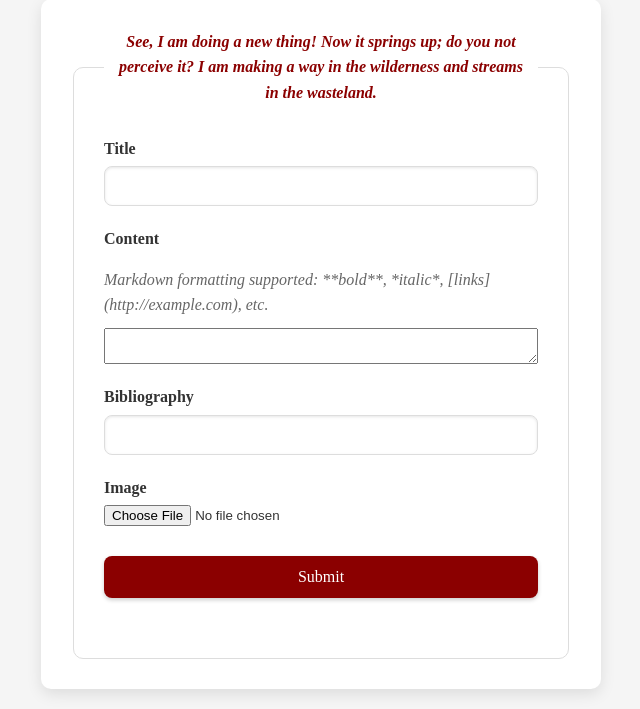
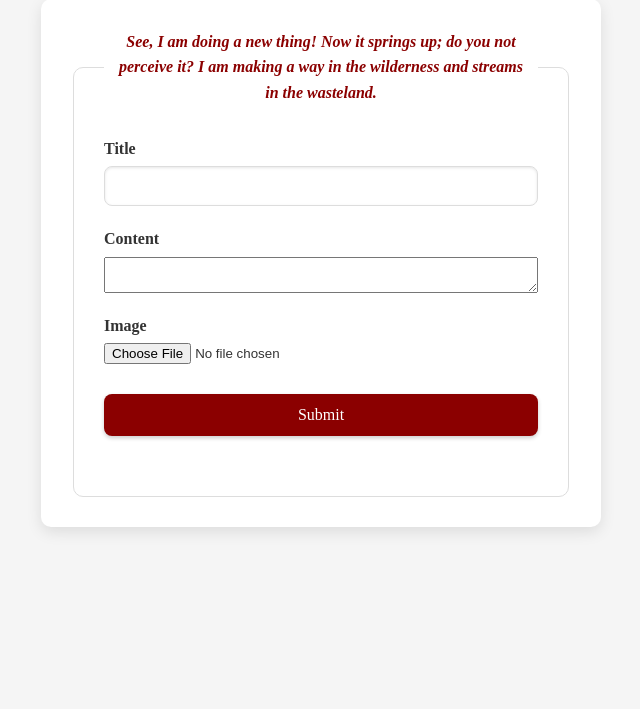
Before and after one commit to mcbhabhi/christiangirlssite, a Python web app: template christiangirls/templates/confess.html in a window 1280 px wide. Shown: the part 119-828 px from the top of the page, without its empty margins (319-959 px from the left). After the commit the page ends 651 px from the top, so only its background shows below. Run offline with Jinja, Linux system fonts and the light colour scheme; the template is opened without the code that fills it: most values are stand-ins (such as "Sample title", 1, 10 or a date in 2020); form fields are guessed from the names that the template uses.

Commit message:
added markdown and images to posts

```diff
--- a/christiangirls/models.py
+++ b/christiangirls/models.py
@@ -44,7 +44,6 @@ class Post(db.Model):
     title = db.Column(db.String(100), nullable=False)
     date = db.Column(db.DateTime, nullable=False, default=lambda: datetime.now(get_localzone()))
     content = db.Column(db.Text, nullable=False)
-    bibliography = db.Column(db.Text)
     image_file = db.Column(db.String(20), nullable=True)
     user_id = db.Column(db.Integer, db.ForeignKey('user.id'), nullable=False)
 
--- a/christiangirls/posts/forms.py
+++ b/christiangirls/posts/forms.py
@@ -1,12 +1,11 @@
 from flask_wtf import  FlaskForm
 from flask_wtf.file import FileField, FileAllowed
 from flask_pagedown.fields import PageDownField
-from wtforms import StringField, SubmitField, TextAreaField
+from wtforms import StringField, SubmitField
 from wtforms.validators import DataRequired
 
 class Create(FlaskForm):
      title = StringField('Title', validators=[DataRequired()])
-     content = PageDownField('Content', validators=[DataRequired()], render_kw={"rows": 10})
-     bibliography = StringField('Bibliography')
+     content = PageDownField('Content', validators=[DataRequired()], render_kw={"class": "custom-content-box"})
      image = FileField('Add Image', validators=[FileAllowed(['jpg', 'png', 'jpeg', 'gif'])])
      submit = SubmitField('Create')
--- a/christiangirls/posts/routes.py
+++ b/christiangirls/posts/routes.py
@@ -36,7 +36,6 @@ def create():
             title=form.title.data,
             content=form.content.data,
             author=current_user,
-            bibliography=form.bibliography.data,
             image_file=image_file
         )
         db.session.add(essay)
@@ -75,14 +74,12 @@ def edit_post(post_id):
             post.image_file = image_file
         post.title = form.title.data
         post.content = form.content.data
-        post.bibliography = form.bibliography.data
         db.session.commit()
         flash('Confession Updated', "success")
         return redirect(url_for('posts.confession', post_id=post.id))
     elif request.method == 'GET':
         form.title.data = post.title
         form.content.data = post.content
-        form.bibliography.data = post.bibliography
     return render_template('confess.html', title='Edit', form=form,
                            legend='Update Post')
 
--- a/christiangirls/static/css/style.css
+++ b/christiangirls/static/css/style.css
@@ -271,16 +271,12 @@ a:hover {
     border-top: 1px solid #ddd;
 }
 
-.essay-bibliography {
-    margin-top: 20px;
-    border-top: 1px dashed #ddd;
-    font-size: 0.9rem;
+.custom-content-box {
+    height: 300px;
+    width: 100%;
+    resize: vertical;
 }
 
-.essay-bibliography h3 {
-    color: #1a6f13;
-    font-weight: 100;
-}
 
 /* Utility classes */
 .hidden {
--- a/christiangirls/templates/confess.html
+++ b/christiangirls/templates/confess.html
@@ -28,9 +28,7 @@
 
             <div class='form_group'>
                 {{ form.content.label(class="form-control-label") }}
-                <div class="markdown-help small text-muted mb-2">
-                    Markdown formatting supported: **bold**, *italic*, [links](http://example.com), etc.
-                </div>
+
                 {% if form.content.errors %}
                     {{ form.content }}
                     <div class="invalid-feedback">
@@ -40,20 +38,6 @@
                     </div>
                 {% else %}
                     {{ form.content}}
-                {% endif %}
-            </div>
-
-            <div class='form_group'>
-                {{ form.bibliography.label(class="form-control-label") }}
-                {% if form.bibliography.errors %}
-                    {{ form.bibliography(class="form-control form-control-lg is-invalid") }}
-                    <div class="invalid-feedback">
-                        {% for error in form.bibliography.errors %}
-                            <span>{{ error }}</span>
-                        {% endfor %}
-                    </div>
-                {% else %}
-                    {{ form.bibliography(class="form-control form-control-lg") }}
                 {% endif %}
             </div>
 
--- a/req.txt
+++ b/req.txt
@@ -7,12 +7,15 @@ Flask==3.1.0
 Flask-Bcrypt==1.0.1
 Flask-Login==0.6.3
 Flask-Mail==0.10.0
+Flask-PageDown==0.4.0
 Flask-SQLAlchemy==3.1.1
 Flask-WTF==1.2.2
 idna==3.10
 itsdangerous==2.2.0
 Jinja2==3.1.6
+Markdown==3.8
 MarkupSafe==3.0.2
+pillow==11.2.1
 python-dotenv==1.1.0
 SQLAlchemy==2.0.39
 typing_extensions==4.12.2
```
Also changed, not shown: christiangirls/templates/confession.html (+1 -8 lines), christiangirls/templates/home.html (+6 -9 lines), christiangirls/templates/journal.html (+0 -7 lines), christiangirls/static/post_images/cd23eb78e9eeeb1b.jpg (added), christiangirls/static/post_images/e247d6a7cbed3295.jpg (added).
